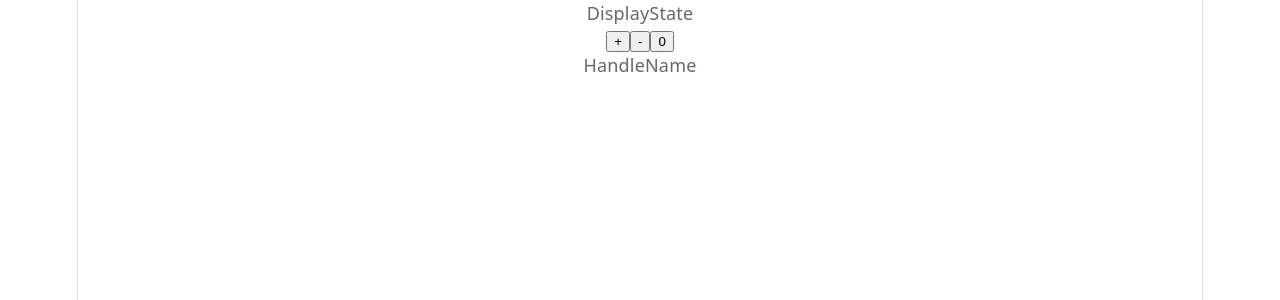
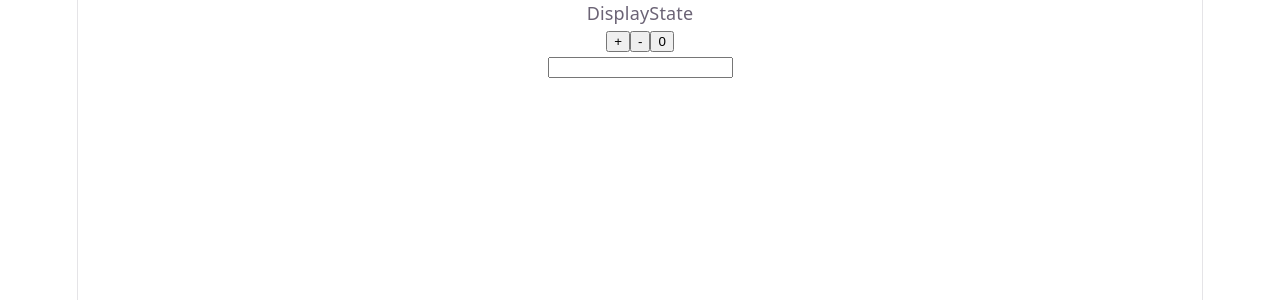
Before and after one commit to TakaDev1/React-useEffect-MultiStateApp, a React (Vite) app: page / in a window 1280 px wide. Shown: the top 300 px of the page. Built offline with nearby package versions, Linux system fonts and the light colour scheme.

Commit message:
feat: Created HandleName Component

```diff
--- a/src/components/HandleCounter.tsx
+++ b/src/components/HandleCounter.tsx
@@ -1,6 +1,5 @@
 import React, { type Dispatch, type SetStateAction } from "react";
 interface HandleCounterInterface {
-  count: number;
   setCount: Dispatch<SetStateAction<number>>;
 }
 
--- a/src/components/HandleName.tsx
+++ b/src/components/HandleName.tsx
@@ -1,7 +1,20 @@
-import React from "react";
+import React, { type Dispatch, type SetStateAction } from "react";
 
-const HandleName = () => {
-  return <div>HandleName</div>;
+interface HandleNameInterface {
+  name: string;
+  setName: Dispatch<SetStateAction<string>>;
+}
+
+const HandleName = ({ name, setName }: HandleNameInterface) => {
+  const handleName = (event: React.ChangeEvent<HTMLInputElement>) => {
+    setName(event.target.value);
+  };
+
+  return (
+    <div>
+      <input type="text" value={name} onChange={handleName} />
+    </div>
+  );
 };
 
 export default HandleName;
```
